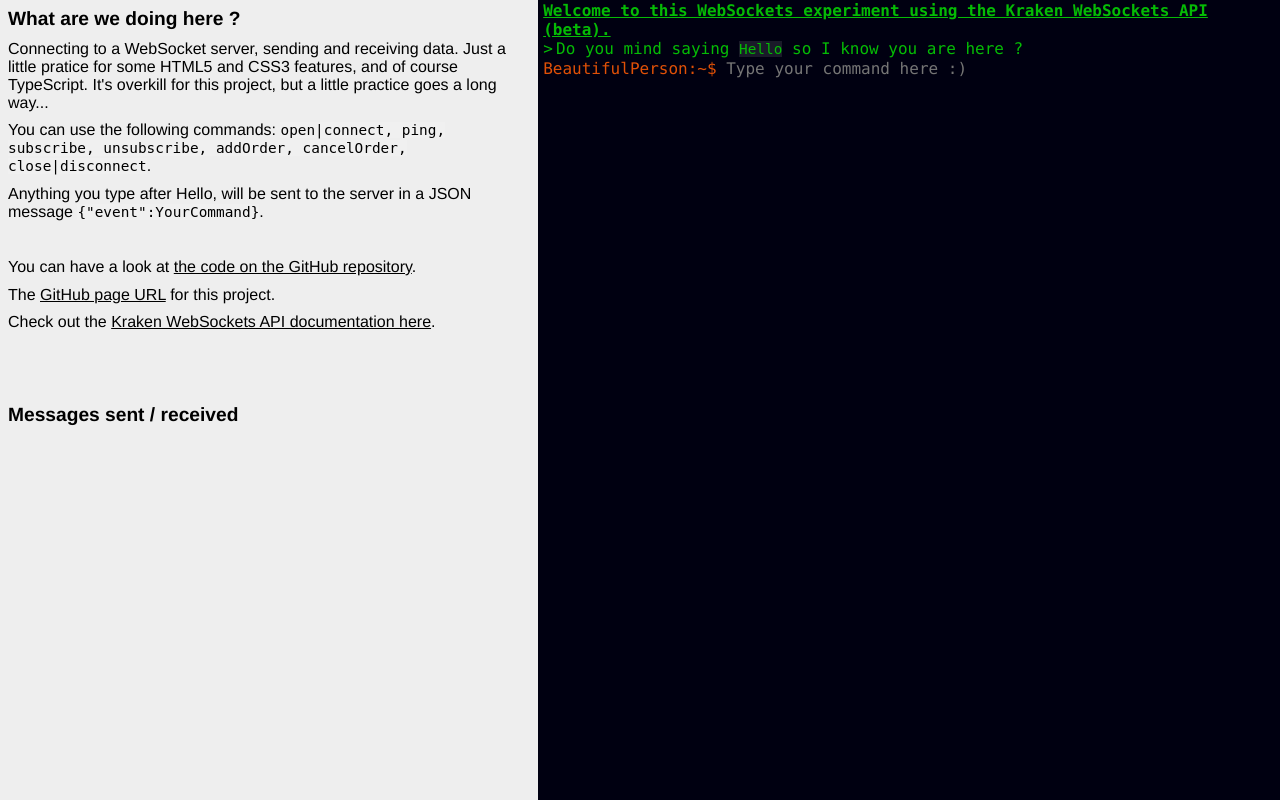
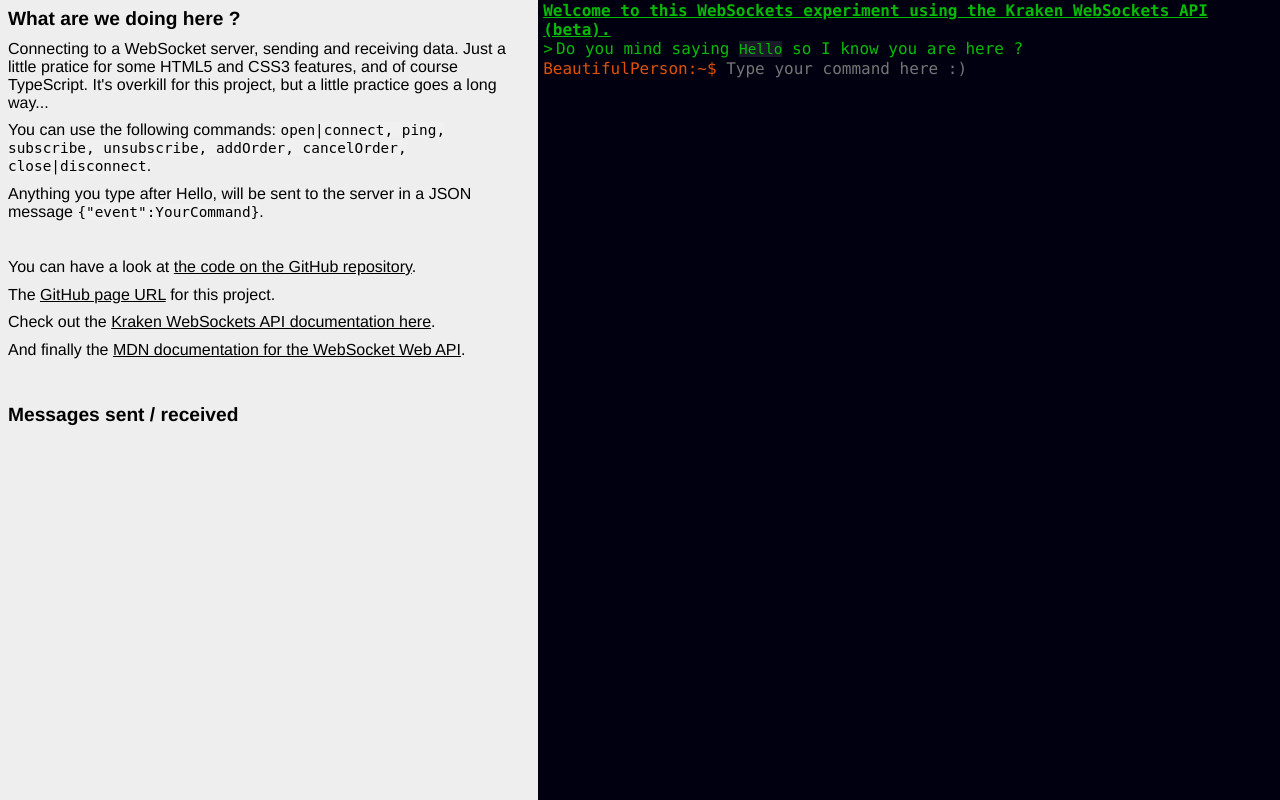
Before and after one commit to picleb/KrakenWebSocketsClientTS, a website with bundled scripts: page public/index.html in a window 1280 px wide. Built offline with nearby package versions, Linux system fonts and the light colour scheme.

Commit message:
Added .gitattributes file

```diff
--- a/public/index.html
+++ b/public/index.html
@@ -19,6 +19,7 @@
 				<p>You can have a look at <a href="https://github.com/picleb/KrakenWebSocketsClientTS" target="_blank">the code on the GitHub repository</a>.</p>
 				<p>The <a href="https://picleb.github.io/KrakenWebSocketsClientTS/public" target="_blank">GitHub page URL</a> for this project.</p>
 				<p>Check out the <a href="https://docs.kraken.com/websockets-beta/#message-addOrder" target="_blank">Kraken WebSockets API documentation here</a>.</p>
+				<p>And finally the <a href="https://developer.mozilla.org/en-US/docs/Web/API/WebSocket" target="_blank">MDN documentation for the WebSocket Web API</a>.</p>
 			</section>
 			<section class="screen-container mapper">
 				<h2>Messages sent / received</h2>
--- a/src/sass/_colors.scss
+++ b/src/sass/_colors.scss
@@ -3,9 +3,6 @@ $body-bg: #eee;
 $link-color: #000;
 $link-color-focus: #226;
 $link-color-shadow: #226;
-
-//Documentation colors
-
 
 //Results colors
 $result-server-color: #191919;
```
Also changed, not shown: README.md, 1 other file.
